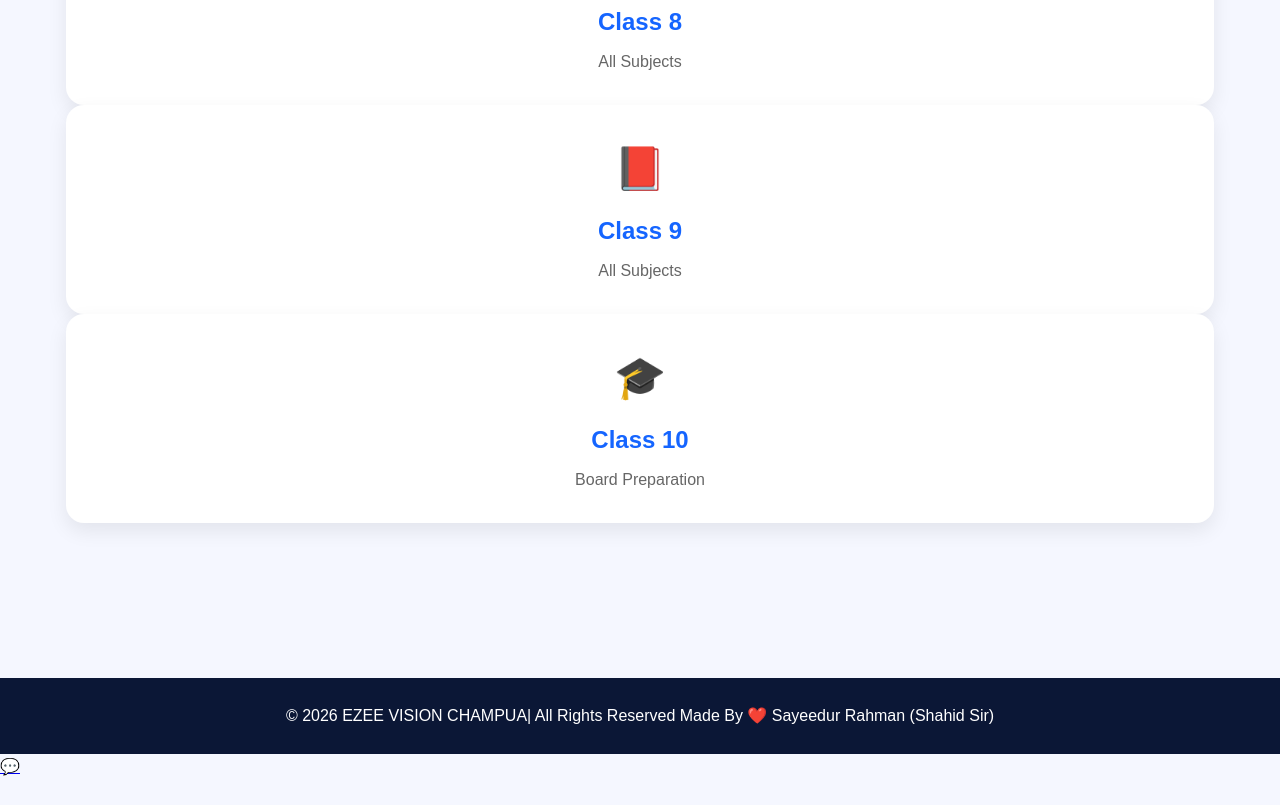
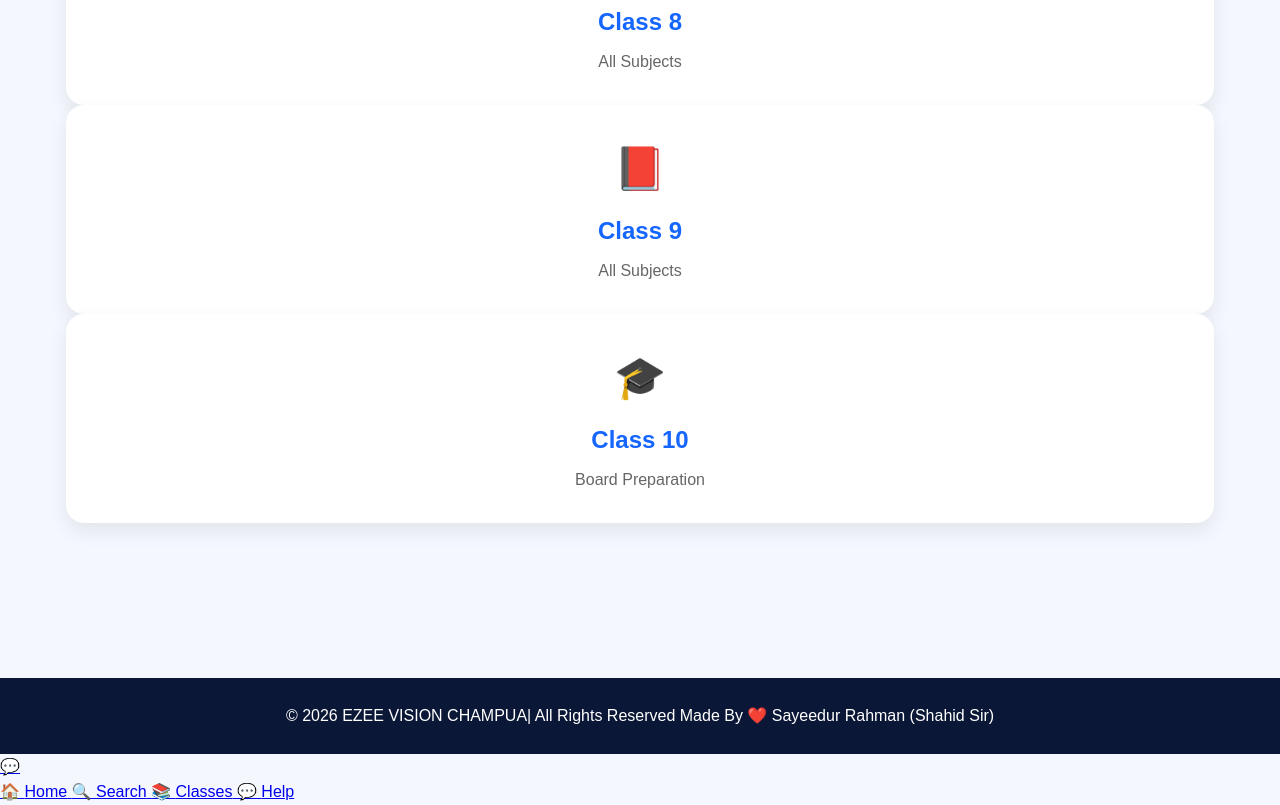
Before and after one commit to sayeed2758/coaching-resources, a plain HTML site: page index.html in a window 1280 px wide. Shown: the part 2140-2945 px from the top of the page. Before the commit the page ends 2919 px from the top, so only its background shows below. Drawn offline with Linux system fonts and the light colour scheme.

Commit message:
Update index.html

```diff
--- a/index.html
+++ b/index.html
@@ -163,5 +163,28 @@ class="whatsapp"
 target="_blank">
 💬
 </a>
+<div class="bottom-nav">
+
+<a href="#" onclick="goHome()">
+🏠
+<span>Home</span>
+</a>
+
+<a href="#searchBox">
+🔍
+<span>Search</span>
+</a>
+
+<a href="#" onclick="document.querySelector('.classes').scrollIntoView({behavior:'smooth'})">
+📚
+<span>Classes</span>
+</a>
+
+<a href="https://wa.me/919124478453" target="_blank">
+💬
+<span>Help</span>
+</a>
+
+</div>
 </body>
 </html>
```
